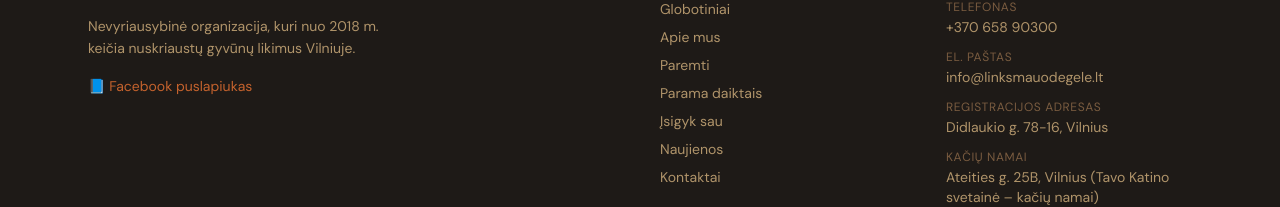
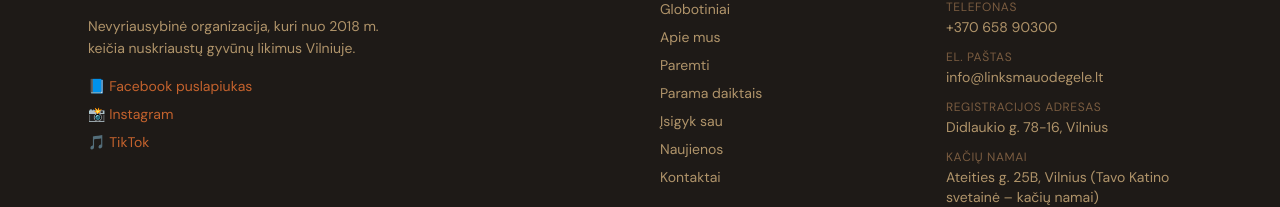
Before and after one commit to Linksmauodegele/Animal-Rescue, a Next.js app: page / in a window 1280 px wide. Shown: the part 2450-2657 px from the top of the page. Built offline with nearby package versions, Linux system fonts and the light colour scheme; no server answers; the database is empty; a web font is replaced by a local one.

Commit message:
tiktok insta projektai

```diff
--- a/app/admin/projects/page.tsx
+++ b/app/admin/projects/page.tsx
@@ -34,25 +34,38 @@ export default function ProjectsAdmin() {
   const [editId, setEditId] = useState<string | null>(null);
   const [showForm, setShowForm] = useState(false);
   const [loading, setLoading] = useState(false);
+  const [error, setError] = useState<string | null>(null);
 
   useEffect(() => {
     fetchProjects();
   }, []);
 
   async function fetchProjects() {
-    const { data } = await supabase
+    setError(null);
+    const { data, error: err } = await supabase
       .from("projects")
       .select("*")
       .order("sort_order", { ascending: true });
-    if (data) setProjects(data);
+    if (err) {
+      setError(`Klaida kraunant projektus: ${err.message}`);
+    } else if (data) {
+      setProjects(data);
+    }
   }
 
   async function handleSave() {
     setLoading(true);
+    setError(null);
+    let err;
     if (editId) {
-      await supabase.from("projects").update(form).eq("id", editId);
+      ({ error: err } = await supabase.from("projects").update(form).eq("id", editId));
     } else {
-      await supabase.from("projects").insert(form);
+      ({ error: err } = await supabase.from("projects").insert(form));
+    }
+    if (err) {
+      setError(`Klaida išsaugant: ${err.message}`);
+      setLoading(false);
+      return;
     }
     await fetchProjects();
     setForm(EMPTY);
@@ -63,7 +76,8 @@ export default function ProjectsAdmin() {
 
   async function handleDelete(id: string) {
     if (!confirm("Ar tikrai norite ištrinti šį projektą?")) return;
-    await supabase.from("projects").delete().eq("id", id);
+    const { error: err } = await supabase.from("projects").delete().eq("id", id);
+    if (err) { setError(`Klaida trinant: ${err.message}`); return; }
     await fetchProjects();
   }
 
@@ -93,6 +107,16 @@ export default function ProjectsAdmin() {
             🚀 Projektai
           </h1>
         </div>
+
+        {/* Error banner */}
+        {error && (
+          <div className="mb-4 p-4 bg-red-50 border border-red-200 rounded-xl text-red-700 text-sm">
+            ⚠️ {error}
+            <div className="mt-2 text-xs text-red-500">
+              Patikrinkite ar Supabase lentelė <code>projects</code> egzistuoja ir ar RLS leistų insert/update/delete autentifikuotam vartotojui.
+            </div>
+          </div>
+        )}
 
         {/* Project list */}
         <div className="space-y-3 mb-6">
--- a/components/Footer.tsx
+++ b/components/Footer.tsx
@@ -9,14 +9,16 @@ const DEFAULT_FOOTER = {
   address_post: "Didlaukio g. 78-16, Vilnius",
   address_cat_house: "Ateities g. 25B, Vilnius (Tavo Katino svetainė – kačių namai)",
   facebook_url: "https://www.facebook.com/linksmauodegele",
+  instagram_url: "https://www.instagram.com/linksma.uodegele",
+  tiktok_url: "https://www.tiktok.com/@vsi.linksmauodegele",
   company_code: "306212187",
   description: "Nevyriausybinė organizacija, kuri nuo 2018 m. keičia nuskriaustų gyvūnų likimus Vilniuje.",
   nav_links: [
     { href: "/gyvunai", label: "Globotiniai" },
     { href: "/apie", label: "Apie mus" },
     { href: "/parama", label: "Paremti" },
-    { href: "/parama#daiktai", label: "Parama daiktais" },
-    { href: "/parama#isigyk", label: "Įsigyk sau" },
+    { href: "/parama/daiktai", label: "Parama daiktais" },
+    { href: "/parama/isigyk", label: "Įsigyk sau" },
     { href: "/naujienos", label: "Naujienos" },
     { href: "/kontaktai", label: "Kontaktai" },
   ],
@@ -30,7 +32,10 @@ export default function Footer() {
       const { data } = await supabase.from("footer_settings").select("*").limit(1).single();
       if (data) {
         setFooter({
+          ...DEFAULT_FOOTER,
           ...data,
+          instagram_url: data.instagram_url ?? DEFAULT_FOOTER.instagram_url,
+          tiktok_url: data.tiktok_url ?? DEFAULT_FOOTER.tiktok_url,
           nav_links: typeof data.nav_links === "string" ? JSON.parse(data.nav_links) : (data.nav_links ?? DEFAULT_FOOTER.nav_links),
         });
       }
@@ -50,10 +55,24 @@ export default function Footer() {
               </div>
             </div>
             <p className="text-sm leading-relaxed max-w-xs">{footer.description}</p>
-            <a href={footer.facebook_url} target="_blank" rel="noopener noreferrer"
-              className="inline-flex items-center gap-2 mt-4 text-sm text-[#c4622d] hover:text-[#e07a4a] transition-colors">
-              📘 Facebook puslapiukas
-            </a>
+            <div className="flex flex-col gap-2 mt-4">
+              <a href={footer.facebook_url} target="_blank" rel="noopener noreferrer"
+                className="inline-flex items-center gap-2 text-sm text-[#c4622d] hover:text-[#e07a4a] transition-colors">
+                📘 Facebook puslapiukas
+              </a>
+              {footer.instagram_url && (
+                <a href={footer.instagram_url} target="_blank" rel="noopener noreferrer"
+                  className="inline-flex items-center gap-2 text-sm text-[#c4622d] hover:text-[#e07a4a] transition-colors">
+                  📸 Instagram
+                </a>
+              )}
+              {footer.tiktok_url && (
+                <a href={footer.tiktok_url} target="_blank" rel="noopener noreferrer"
+                  className="inline-flex items-center gap-2 text-sm text-[#c4622d] hover:text-[#e07a4a] transition-colors">
+                  🎵 TikTok
+                </a>
+              )}
+            </div>
           </div>
 
           <div>
--- a/components/HeroBanner.tsx
+++ b/components/HeroBanner.tsx
@@ -6,7 +6,7 @@ export default function HeroBanner() {
   const desktopVideoRef = useRef<HTMLVideoElement>(null);
   const mobileVideoRef = useRef<HTMLVideoElement>(null);
   const [hero, setHero] = useState({
-    label: "{hero.label}",
+    label: "Gyvūnų prieglauda Vilniuje",
     heading_line1: "Kiekviena",
     heading_highlight: "uodegėlė",
     heading_line3: "verta namų",
```
